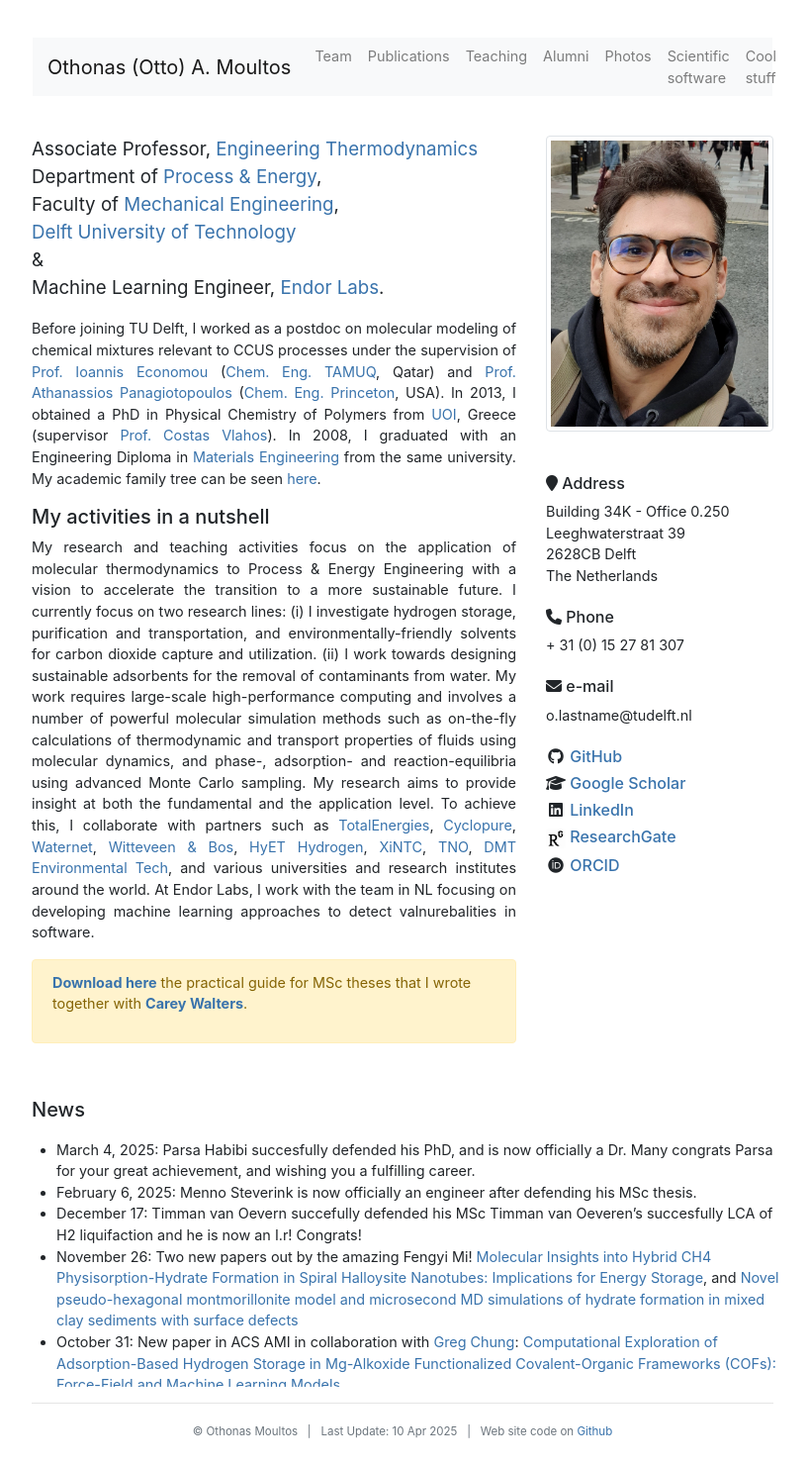
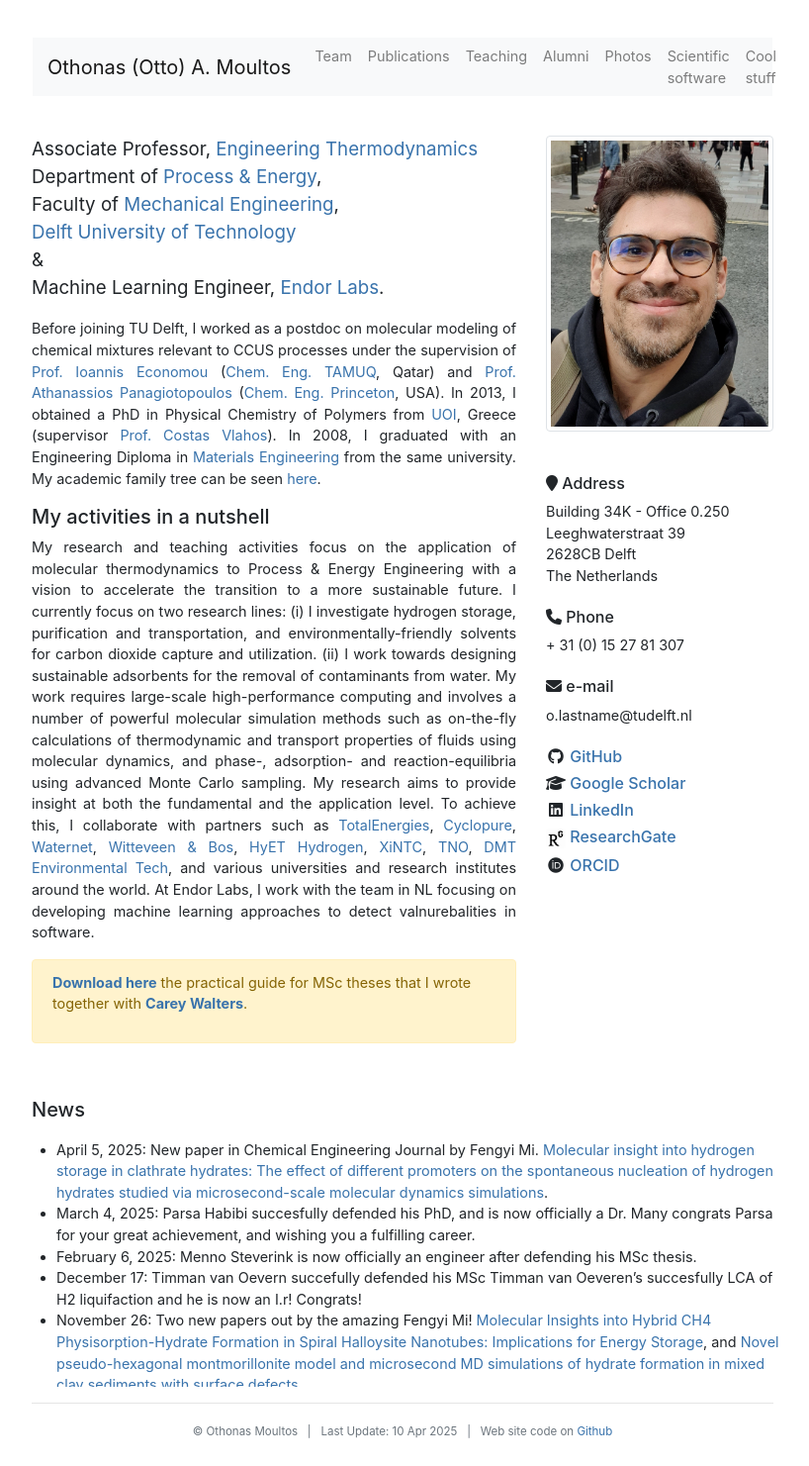
Before and after one commit to omoultosEthTuDelft/web, a Jekyll site: the page built from index.md, in a window 1280 px wide. Shown: the whole page at 99% size, without its empty margins (233-1051 px from the left). Built offline with Jekyll 4.4.1, drawn with Linux system fonts in a browser that asks for light colours; nearby versions of some CDN libraries.

Commit message:
newPaper

```diff
--- a/index.md
+++ b/index.md
@@ -131,6 +131,8 @@ o.lastname@tudelft.nl
     <!-- <div style="text-align: justify;" class="col-sm-11"> -->
 
 <section markdown="1">
+
+- April 5, 2025: New paper in Chemical Engineering Journal by Fengyi Mi. [Molecular insight into hydrogen storage in clathrate hydrates: The effect of different promoters on the spontaneous nucleation of hydrogen hydrates studied via microsecond-scale molecular dynamics simulations](https://www.sciencedirect.com/science/article/pii/S1385894725030797?via%3Dihub).
 - March 4, 2025: Parsa Habibi succesfully defended his PhD, and is now officially a Dr. Many congrats Parsa for your great achievement, and wishing you a fulfilling career.
 - February 6, 2025: Menno Steverink is now officially an engineer after defending his MSc thesis.
 - December 17: Timman van Oevern succefully defended his MSc Timman van Oeveren's succesfully LCA of H2 liquifaction and he is now an I.r! Congrats!
```
